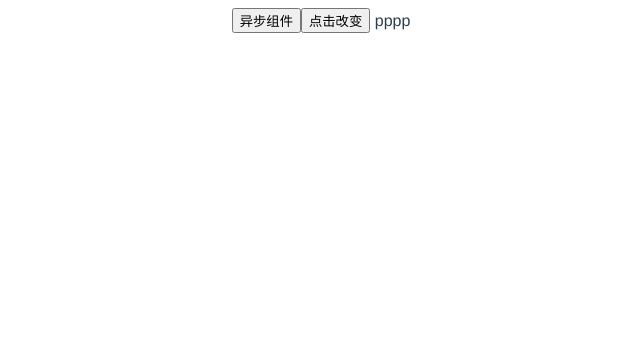
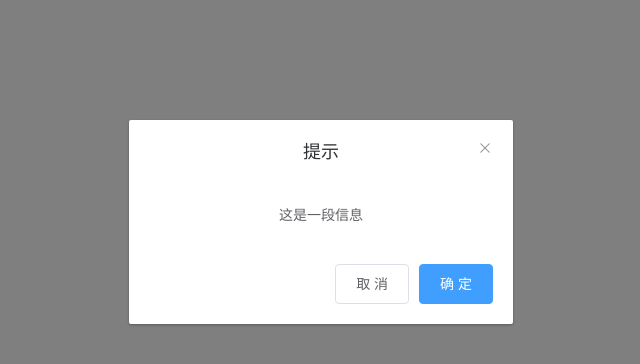
Before and after one commit to yuxinyu12345/demo, a Vue app: page / in a window 1280 px wide. Shown: the top 364 px of the page, without its empty margins (319-959 px from the left). Built offline with nearby package versions, Linux system fonts and the light colour scheme.

Commit message:
feat: 公积金的计算

```diff
--- a/package.json
+++ b/package.json
@@ -10,6 +10,8 @@
     "axios": "^0.24.0",
     "core-js": "^3.6.5",
     "element-ui": "^2.15.1",
+    "less": "^4.1.3",
+    "less-loader": "^11.1.0",
     "mockjs": "^1.1.0",
     "v-viewer": "^1.6.3",
     "vue": "^2.6.11",
--- a/src/views/AsnyComponent/index.vue
+++ b/src/views/AsnyComponent/index.vue
@@ -1,30 +1,43 @@
 <template>
   <div class="father">
-    <button @click="show = !show">异步组件</button>
-    <button @click="text = 'qqqqq'">点击改变</button>
-    {{text}}
-    <component1 v-if="show"></component1>
+    <el-dialog
+      title="提示"
+      :visible.sync="dialogVisible"
+      width="30%"
+      custom-class="test"
+    >
+      <span>这是一段信息</span>
+      <span slot="footer" class="dialog-footer">
+        <el-button @click="dialogVisible = false">取 消</el-button>
+        <el-button type="primary" @click="dialogVisible = false"
+          >确 定</el-button
+        >
+      </span>
+    </el-dialog>
   </div>
 </template>
 
 <script>
 export default {
   components: {
-    'component1': () => import('./component1.vue')
+    component1: () => import("./component1.vue"),
   },
   updated() {
-    console.log('master --- commit')
-    console.log('father --- updated')
+    console.log("master --- commit");
+    console.log("father --- updated");
   },
   data() {
     return {
       show: false,
-      text: 'pppp'
-    }
+      text: "pppp",
+      dialogVisible: true
+    };
   },
-}
+};
 </script>
 
-<style>
-
+<style >
+.test {
+  border-radius: 100px;
+}
 </style>
```
Also changed, not shown: accumulation-fund-calculation.js (added, +22 -0 lines).
